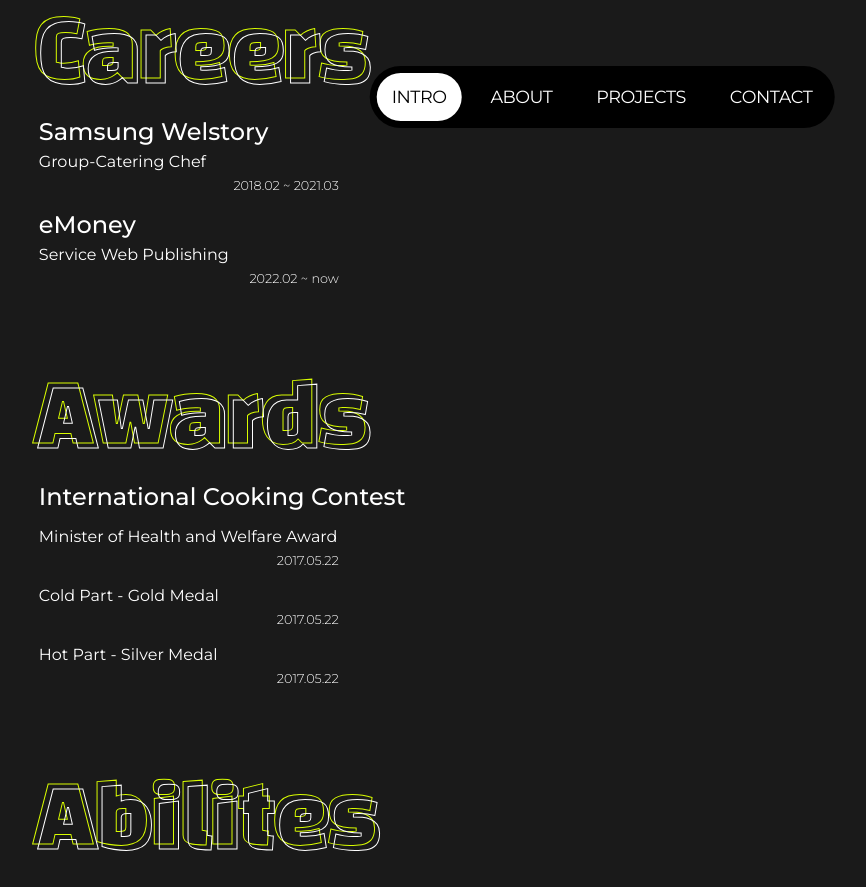
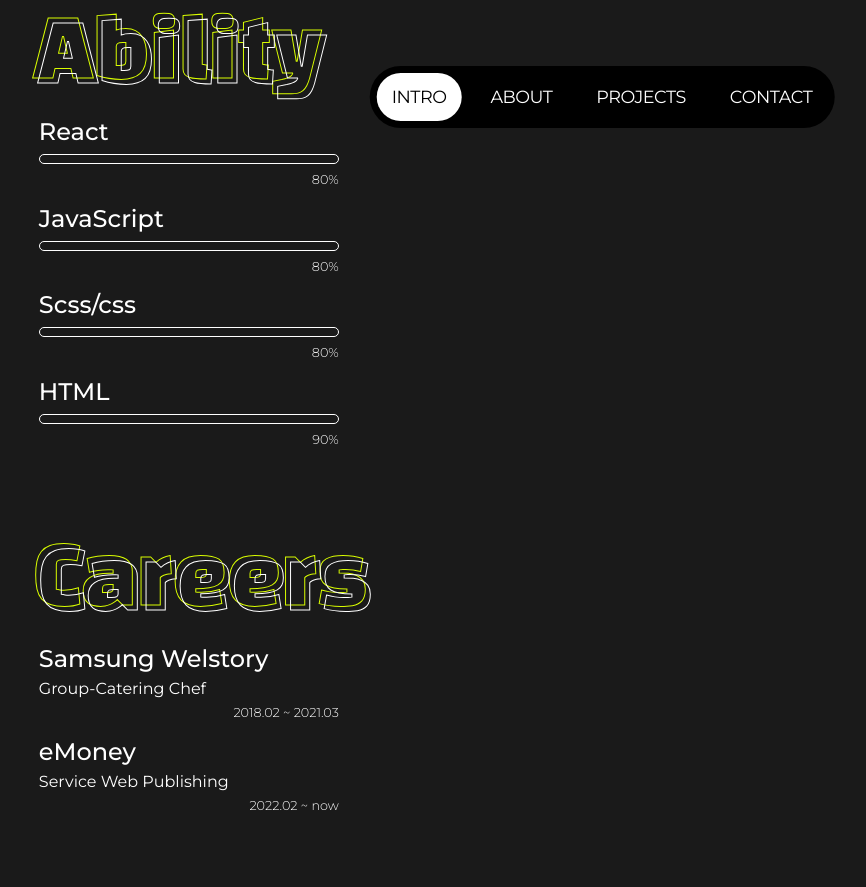
Before and after one commit to devwoodie/woodie, a React (Create React App) app: page /about in a window 1280 px wide. Shown: the part 640-1527 px from the top of the page, without its empty margins (38-904 px from the left). Built offline with nearby package versions, Linux system fonts and the light colour scheme.

Commit message:
feat : abilites data rendering

```diff
--- a/src/component/About.js
+++ b/src/component/About.js
@@ -6,6 +6,7 @@ const About = ({ infoJson }) => {
     let infoData = infoJson.info;
     let careerData = infoJson.careers;
     let awardData = infoJson.awards;
+    let abilityData = infoJson.ability;
 
     return(
         <div className="About">
@@ -23,6 +24,18 @@ const About = ({ infoJson }) => {
                     <li className="info-list" key={index}>
                         <span className="info-tit">{info.title}</span>
                         <span className="info-cont">{info.content}</span>
+                    </li>
+                ))}
+            </ul>
+            <ul className="contents">
+                <li className="contents-list">
+                    <span className="contents-title ability">Ability</span>
+                </li>
+                {abilityData.map((ability, index) => (
+                    <li className="contents-list" key={index}>
+                        <span className="contents-tit">{ability.title}</span>
+                        <span className="contents-sub bar"></span>
+                        <span className="contents-date">{ability.percent}</span>
                     </li>
                 ))}
             </ul>
@@ -50,16 +63,7 @@ const About = ({ infoJson }) => {
                     </li>
                 ))}
             </ul>
-            <ul className="contents">
-                <li className="contents-list">
-                    <span className="contents-title abilites">Abilites</span>
-                </li>
-                <li className="contents-list" >
-                    <span className="contents-tit">React</span>
-                    <span className="contents-sub bar"></span>
-                    <span className="contents-date">45%</span>
-                </li>
-            </ul>
+
         </div>
     )
 };
--- a/src/css/About.scss
+++ b/src/css/About.scss
@@ -91,13 +91,19 @@
         &.awards::before{
           @include gradient(-5px, -5px, var(--text-green), 'Awards');
         }
-        &.abilites::before{
-          @include gradient(-5px, -5px, var(--text-green), 'Abilites');
+        &.ability::before{
+          @include gradient(-5px, -5px, var(--text-green), 'Ability');
         }
       }
       .contents-sub{
         font-size: 1rem;
         margin: 10px 0;
+        &.bar{
+          width: 100%;
+          height: 10px;
+          border-radius: 5px;
+          border: 1px solid var(--back-white);
+        }
       }
       .contents-date{
         font-size: .8rem;
--- a/src/css/App.scss
+++ b/src/css/App.scss
@@ -5,7 +5,7 @@ body{
   height: 100vh;
   overflow-x: hidden;
   overflow-y: scroll;
-  @include scrollbars(12px, var(--text-green), var(--back-black))
+  @include scrollbars(.5vw, var(--text-green), var(--back-black))
 }
 .inner{
   padding: 0 6vw;
--- a/src/json/Info.json
+++ b/src/json/Info.json
@@ -47,7 +47,7 @@
       "date" : "2017.05.22"
     }
   ],
-  "abilites" : [
+  "ability" : [
     {
       "title" : "React",
       "percent" : "80%"
```
